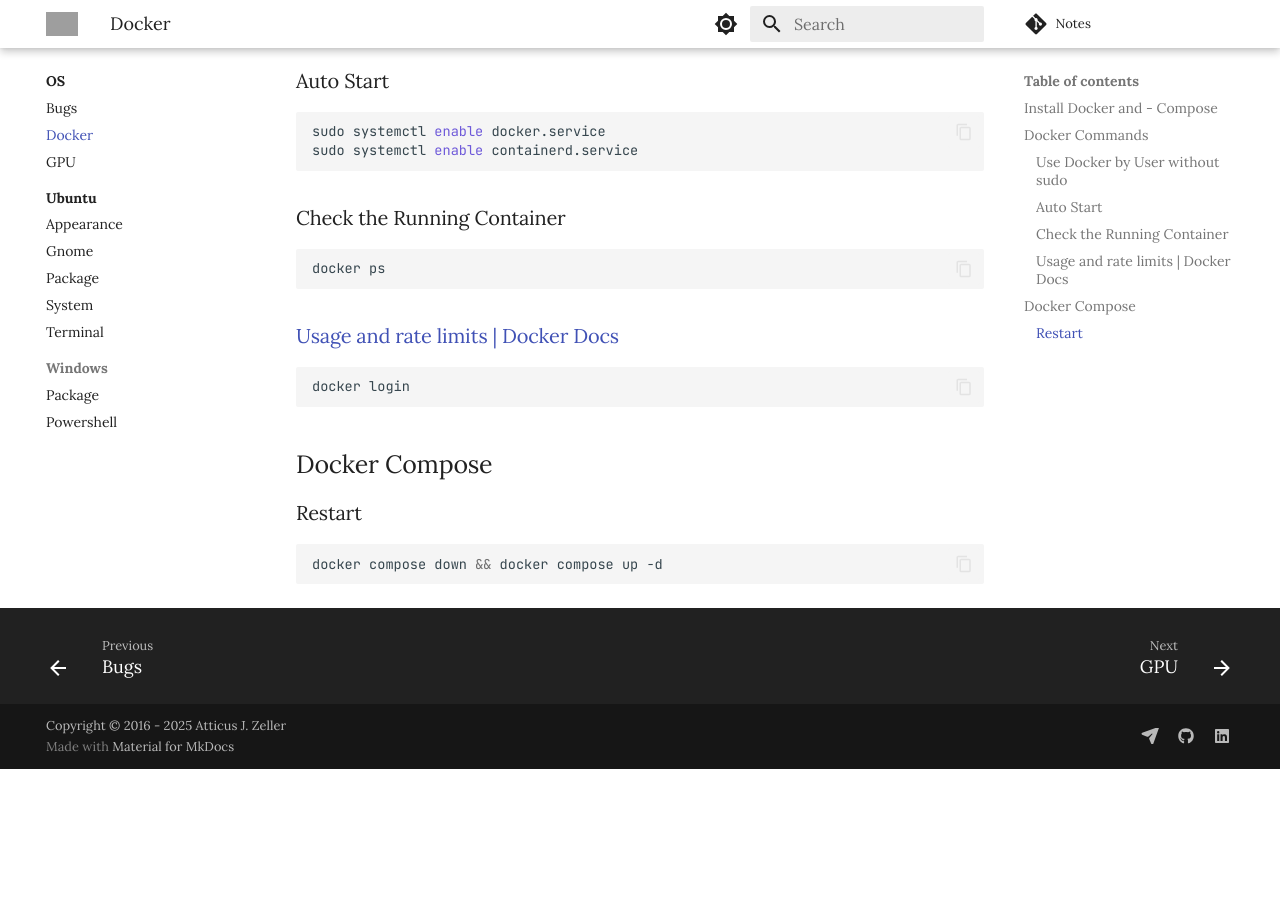
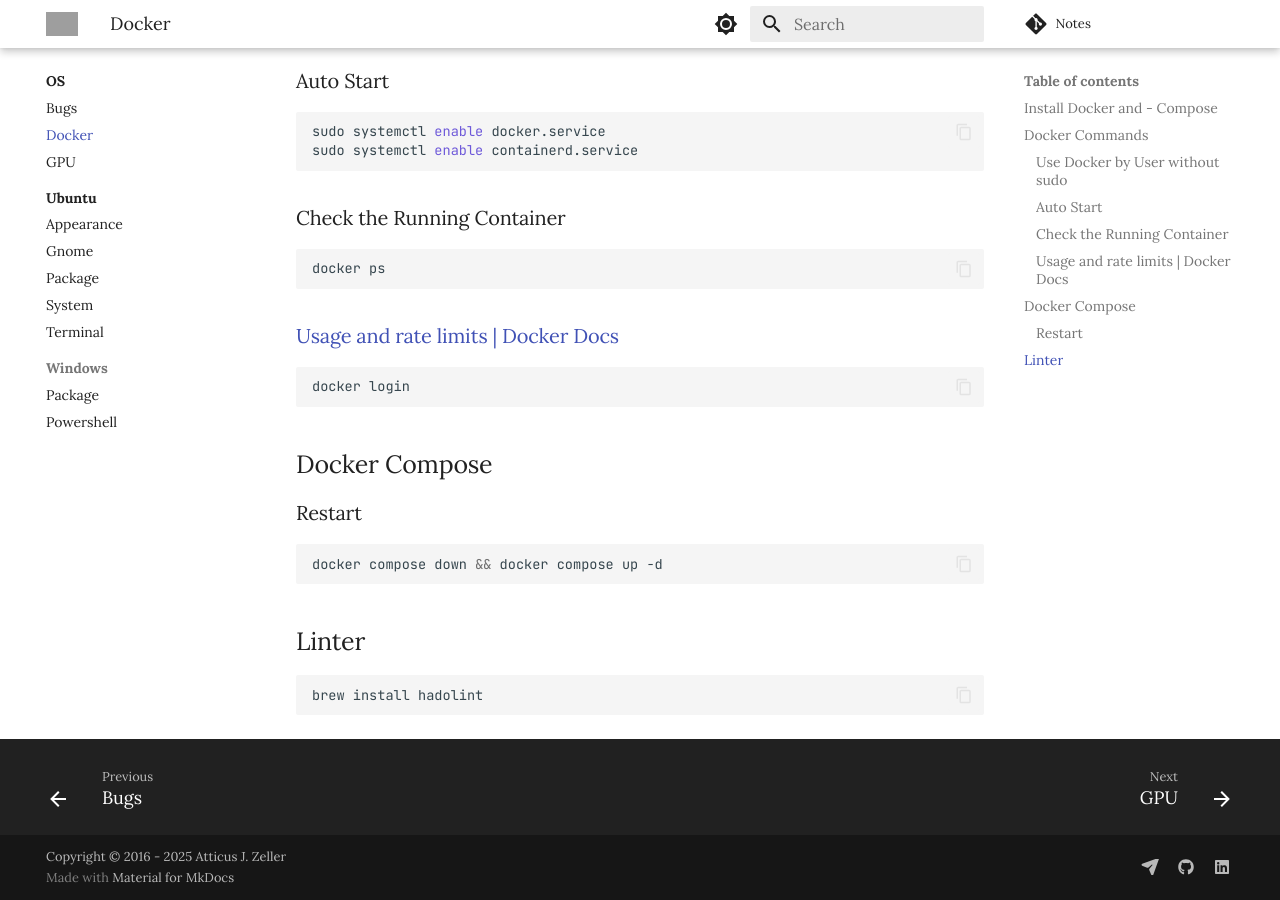
Before and after one commit to AtticusZeller/atticuszeller.github.io, an MkDocs documentation site: the page built from atticuszeller/OS/Docker.md, in a window 1280 px wide and 900 px high, scrolled down 922 px. Built offline with MkDocs 1.6.1 and Material for MkDocs 9.7.7, drawn with Linux system fonts in a browser that asks for light colours; nearby versions of some CDN libraries; library files that are not in the unit come from our copies; comment, search, counter and statistics services are not loaded; before the commit the page ends 1691 px from its top, so only the background shows below that; grey boxes are pictures that could not be loaded.

Commit message:
vault backup: 2025-01-13 12:11:14
Affected files:
atticuszeller/OS/Docker.md
atticuszeller/OS/Ubuntu/System.md

````diff
--- a/atticuszeller/OS/Docker.md
+++ b/atticuszeller/OS/Docker.md
@@ -65,3 +65,9 @@
 ```bash
 docker compose down && docker compose up -d
 ```
+
+## Linter
+
+```bash
+brew install hadolint
+```
````
Also changed, not shown: atticuszeller/OS/Ubuntu/System.md (+2 -0 lines).
